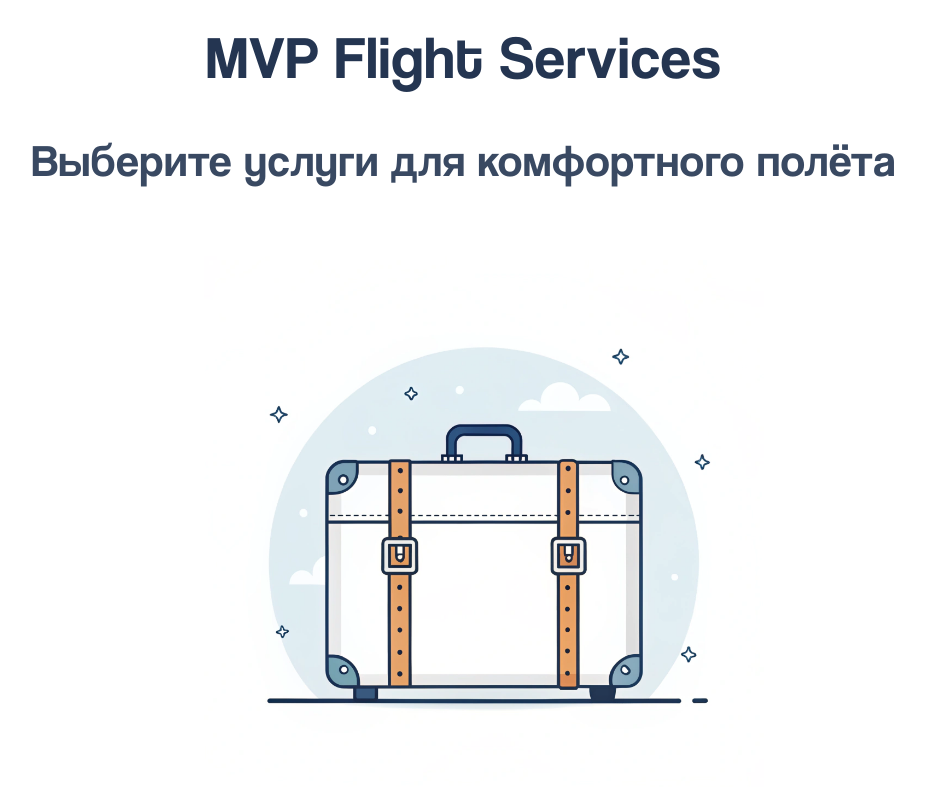
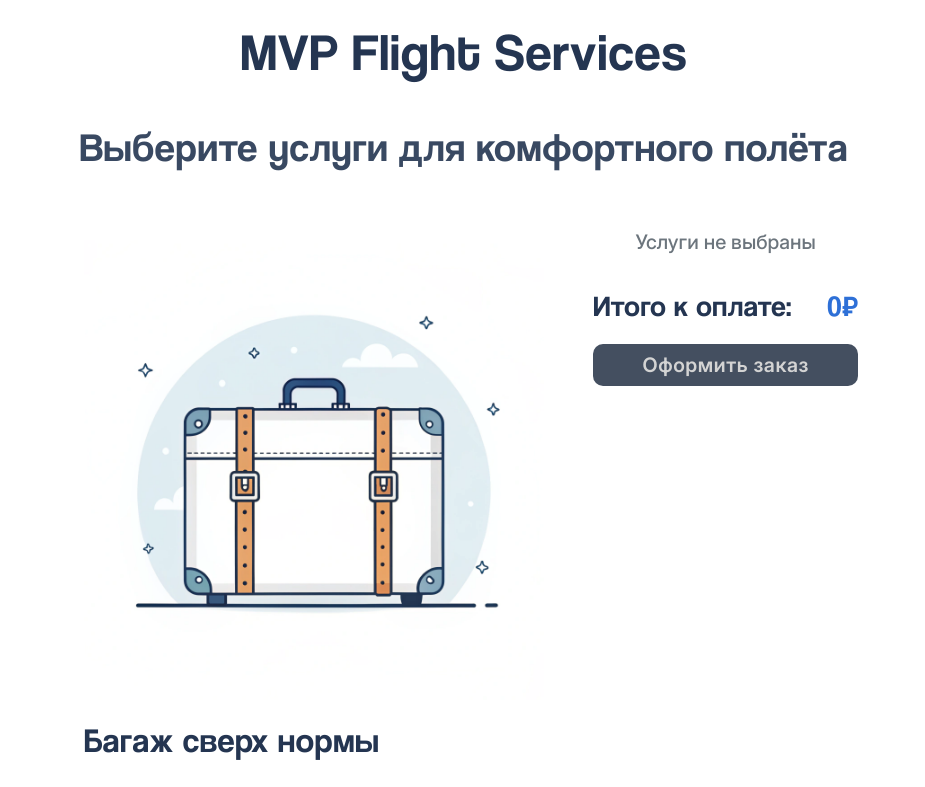
Before and after one commit to DanriWeb/flight-services, a React (Vite) app: page / in a window 1280 px wide. Shown: the top 787 px of the page, without its empty margins (176-1101 px from the left). Built offline with nearby package versions, Linux system fonts and the light colour scheme; the HTML template or start-up script is replaced by a standard one.

Commit message:
style(styles): :lipstick: окончательно доработать все стили и адаптив, точная доработка 00436548d18d881d15596c969b31bb59c26cdc82

```diff
--- a/src/App.css
+++ b/src/App.css
@@ -1,3 +1,8 @@
+.app {
+  max-width: 1800px;
+  min-width: 300px;
+}
+
 .app__main {
   display: flex;
   flex-direction: column;
@@ -15,7 +20,6 @@
   align-items: center;
 
   width: 100%;
-  max-width: 1200px;
 
   padding: 0px 20px 0 20px;
 }
@@ -41,13 +45,36 @@
   width: 100%;
 }
 
-@media (min-width: 480px) {
+@media (min-width: 768px) {
+  .app {
+    padding: 0 20px;
+  }
+
   .app__main-title {
     font-size: 35px;
   }
 }
 
-@media (min-width: 768px) {
+@media (min-width: 1024px) {
+  .app {
+    padding: 0 20px;
+  }
+
+  .app__main-services-container {
+    /* Создаём новый containing block для position: fixed элементов */
+    transform: translateZ(0);
+  }
+
+  .app__main-title {
+    font-size: 40px;
+  }
+}
+
+@media (min-width: 1440px) {
+  .app {
+    padding: 0 40px;
+  }
+
   .app__main-title {
     font-size: 45px;
   }
--- a/src/components/Cart.css
+++ b/src/components/Cart.css
@@ -1,11 +1,12 @@
 .cart {
-  display: none;
+  display: flex;
   flex-direction: column;
   justify-content: center;
   align-items: center;
 
   position: fixed;
   width: 100%;
+  min-width: 300px;
   bottom: 0;
   padding: 20px 10px 40px 10px;
   gap: 20px;
@@ -36,9 +37,24 @@
   gap: 20px;
 }
 
-.cart__summary > button {
+.cart__button-container {
+  display: flex;
+  flex-direction: row;
+  justify-content: flex-start;
+  align-items: center;
+
+  width: 100%;
+}
+
+.cart__button-container > button {
   background-color: #444f60;
   color: #d3d3d3;
+}
+
+.cart__button-container > .button--small-mobile {
+  min-width: 110px;
+  max-width: 50%;
+  padding: 6px 12px;
 }
 
 .cart__total-price {
@@ -70,11 +86,15 @@
   color: #2e70d7;
 }
 
-@media (min-width: 480px) {
+@media (min-width: 768px) {
   .cart {
     gap: 35px;
 
     border-top: 6px solid #444f60;
+  }
+
+  .cart__button-container > .button--medium-tablet {
+    max-width: 70%;
   }
 
   .cart__total-label,
@@ -83,40 +103,18 @@
   }
 }
 
-@media (min-width: 768px) {
+@media (min-width: 1024px) {
   .cart {
-    gap: 35px;
-
-    border-top: 6px solid #444f60;
-  }
-
-  .cart__summary {
-    flex-direction: column;
-  }
-
-  .cart__total-label,
-  .cart__total-value {
-    font-size: 32px;
-  }
-}
-
-@media (min-width: 890px) {
-  .cart {
-    justify-content: space-between;
-    position: relative;
+    justify-content: flex-start;
+    position: fixed;
     margin-top: 40px;
     top: 0;
     right: 0;
-    width: auto;
-    min-width: 400px;
-    min-height: 400px;
+    width: 300px;
+    height: auto;
     padding: 20px 10px 20px 25px;
 
-    border-top: 4px solid #444f60;
-    border-left: 4px solid #444f60;
-    border-bottom: 4px solid #444f60;
-    border-top-left-radius: 48px;
-    border-bottom-left-radius: 48px;
+    border: none;
   }
 
   .cart__wrapper {
@@ -124,7 +122,12 @@
   }
 
   .cart__summary {
+    flex-direction: column;
     align-items: start;
+  }
+
+  .cart__button-container > .button--medium-tablet {
+    max-width: none;
   }
 
   .cart__service-list {
@@ -136,10 +139,20 @@
     justify-content: space-between;
 
     width: 100%;
+    order: -1;
+    gap: 10px;
   }
 
   .cart__total-label,
   .cart__total-value {
-    font-size: 25px;
+    font-size: 29px;
+    white-space: wrap;
   }
 }
+
+@media (min-width: 1440px) {
+  .cart {
+    width: 400px;
+    padding: 20px 10px 20px 25px;
+  }
+}
--- a/src/components/CartServiceItem.css
+++ b/src/components/CartServiceItem.css
@@ -23,14 +23,18 @@
   color: #2e70d7;
 }
 
-@media (min-width: 480px) {
+@media (min-width: 768px) {
   .cart__service-item__name,
   .cart__service-item__price {
     font-size: 22px;
   }
 }
 
-@media (min-width: 768px) {
+@media (min-width: 1440px) {
+  .cart__service-item {
+    gap: 10px;
+  }
+
   .cart__service-item__name,
   .cart__service-item__price {
     font-size: 25px;
--- a/src/components/CartServiceList.css
+++ b/src/components/CartServiceList.css
@@ -16,7 +16,7 @@
   text-align: center;
 }
 
-@media (min-width: 480px) {
+@media (min-width: 768px) {
   .cart__service-list {
     gap: 20px;
   }
@@ -26,7 +26,7 @@
   }
 }
 
-@media (min-width: 768px) {
+@media (min-width: 1440px) {
   .cart__service-list {
     gap: 20px;
   }
@@ -35,9 +35,3 @@
     font-size: 25px;
   }
 }
-
-@media (min-width: 890px) {
-  .cart__service-list--empty {
-    margin-top: 80px;
-  }
-}
--- a/src/components/Header.css
+++ b/src/components/Header.css
@@ -18,13 +18,19 @@
   line-height: 1.2;
 }
 
-@media (min-width: 480px) {
+@media (min-width: 768px) {
   .header-title {
     font-size: 45px;
   }
 }
 
-@media (min-width: 768px) {
+@media (min-width: 1024px) {
+  .header-title {
+    font-size: 52px;
+  }
+}
+
+@media (min-width: 1440px) {
   .header-title {
     font-size: 60px;
   }
--- a/src/components/ServiceCard.css
+++ b/src/components/ServiceCard.css
@@ -46,7 +46,7 @@
   letter-spacing: 0.02em;
 }
 
-@media (min-width: 480px) {
+@media (min-width: 768px) {
   .service-card {
     min-width: 300px;
     max-width: 400px;
@@ -54,7 +54,6 @@
   }
 
   .service-card__information-container,
-  .service-card__illustration-container,
   .service-card__description-container {
     gap: 15px;
   }
@@ -68,15 +67,14 @@
   }
 }
 
-@media (min-width: 768px) {
+@media (min-width: 1024px) {
   .service-card {
     min-width: 400px;
-    max-width: 600px;
+    max-width: 500px;
     gap: 35px;
   }
 
   .service-card__information-container,
-  .service-card__illustration-container,
   .service-card__description-container {
     gap: 20px;
   }
--- a/src/components/ServiceList.css
+++ b/src/components/ServiceList.css
@@ -19,7 +19,7 @@
   gap: 40px;
 }
 
-@media (min-width: 480px) {
+@media (min-width: 768px) {
   .service-list {
     padding-top: 60px;
     padding-bottom: 250px;
@@ -30,13 +30,21 @@
   }
 }
 
-@media (min-width: 769px) {
+@media (min-width: 1024px) {
   .service-list {
-    padding-left: 40px;
-    padding-bottom: 310px;
+    margin-right: 300px;
+  }
+}
+
+@media (min-width: 1440px) {
+  .service-list {
+    margin-right: 400px;
   }
 
   .service-list__services-container {
-    gap: 60px;
+    display: grid;
+    grid-template-columns: repeat(2, 1fr);
+
+    gap: 45px;
   }
 }
--- a/src/index.css
+++ b/src/index.css
@@ -39,6 +39,14 @@
 html,
 body {
   width: 100%;
+  min-width: 300px;
   overflow-x: hidden;
   min-height: 100vh;
 }
+
+#root {
+  display: flex;
+  flex-direction: column;
+  justify-content: flex-start;
+  align-items: center;
+}
```
